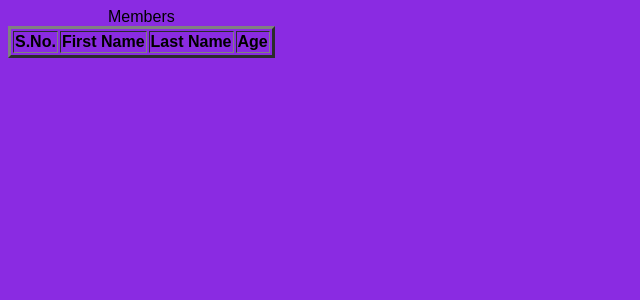
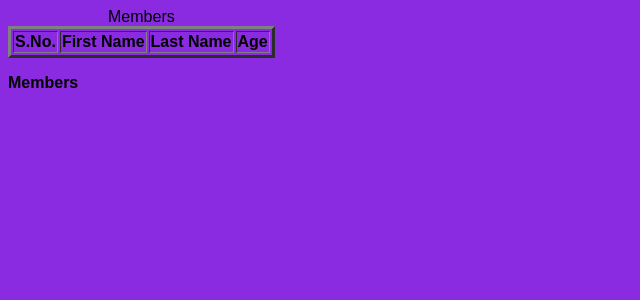
Before and after one commit to SathyaVSPH/Practice, a Django app: page /project2 in a window 1280 px wide. Shown: the top 300 px of the page, without its empty margins (0-640 px from the left). Run offline with Django 5.2, Linux system fonts and the light colour scheme; lists and menus that the app fills with data are empty.

Commit message:
Modified members.html

```diff
--- a/Django/practice_django/practice_proj/practice_app/templates/Project2/members.html
+++ b/Django/practice_django/practice_proj/practice_app/templates/Project2/members.html
@@ -36,4 +36,11 @@
         {% endfor %}
     </tbody>
 </table>
+
+<p style='font-weight: bold;'>Members</p>
+<ul>
+    {% for member in members_list %}
+    <li>{{member.f_name}} {{member.l_name}}</li>
+    {% endfor %}
+</ul>
 {% endblock %}
```
